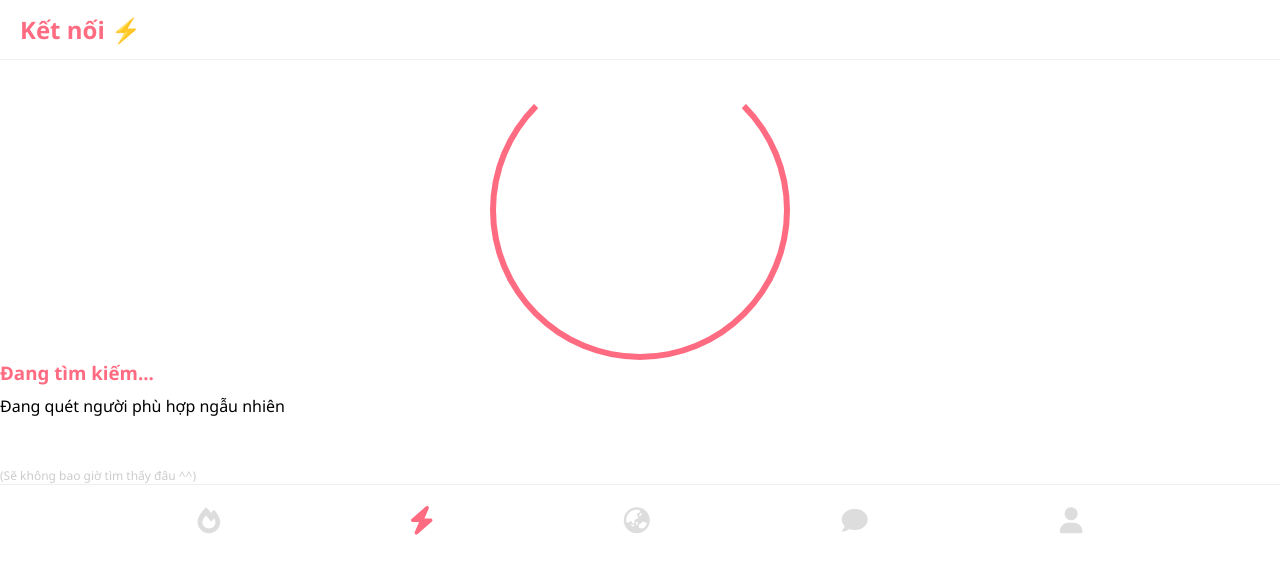
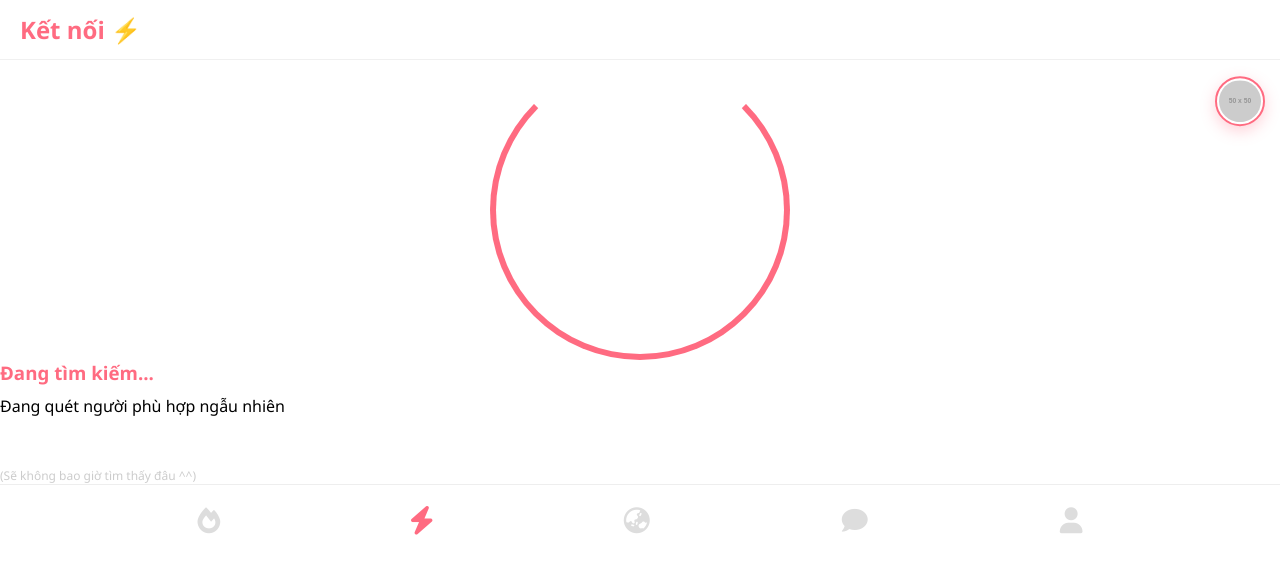
Before and after one commit to ngokhach12-a11y/CaoLeHuuTri, a plain HTML site: page random.html in a window 1280 px wide. Drawn offline with Linux system fonts and the light colour scheme; placeholder pictures from the web are drawn by us.

Commit message:
Update random.html

```diff
--- a/random.html
+++ b/random.html
@@ -28,5 +28,8 @@
             <a href="profile.html" class="nav-item"><i class="fas fa-user"></i></a>
         </nav>
     </div>
+    <a href="developer.html" class="dev-float-btn" title="Liên hệ Admin">
+    <img src="images/avatar.jpg" onerror="this.src='https://via.placeholder.com/50?text=Dev'">
+</a>
 </body>
 </html>
```
